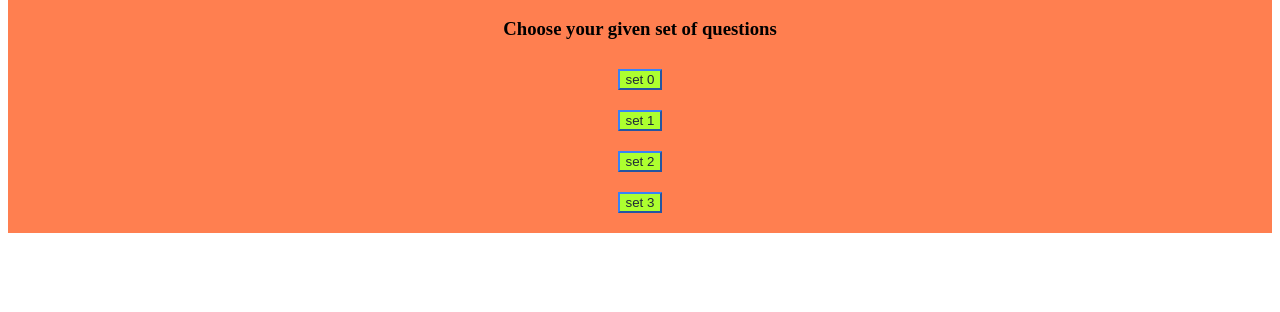
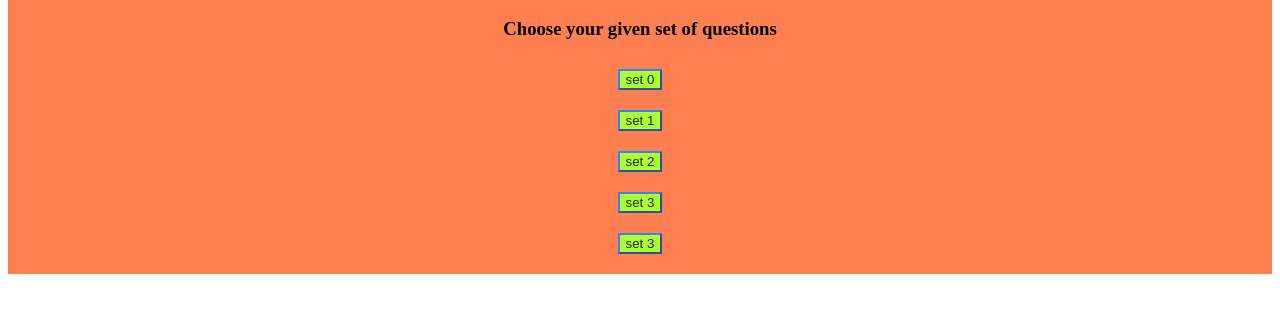
Before and after one commit to DMad19/PeerEnabler, a plain HTML site: page pages/action.html in a window 1280 px wide. Shown: the part 274-586 px from the top of the page. Drawn offline with Linux system fonts and the light colour scheme.

Commit message:
added set4

```diff
--- a/pages/action.html
+++ b/pages/action.html
@@ -26,7 +26,9 @@
             <button><a href="../images/Hackathon/set0.png">set 0</a></button><br>
             <button><a href="../images/Hackathon/set1.png">set 1</a></button><br>
             <button><a href="../images/Hackathon/set2.jpeg">set 2</a></button><br>
-            <button><a href="../images/Hackathon/set3.jpeg">set 3</a></button>
+            <button><a href="../images/Hackathon/set3.jpeg">set 3</a></button><br>
+            <button><a href="../images/Hackathon/set4.jpeg">set 3</a></button><br>
+
         </div>
     </div>
 </body>
```
Also changed, not shown: images/Hackathon/set4.jpeg (added).
